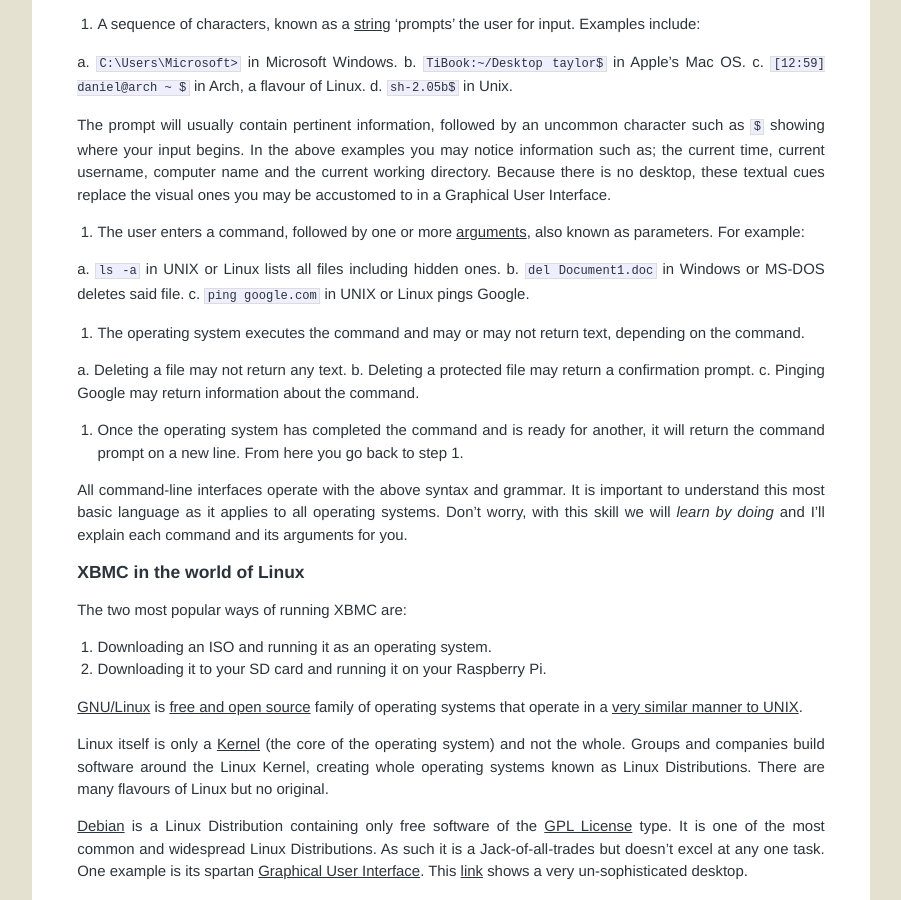
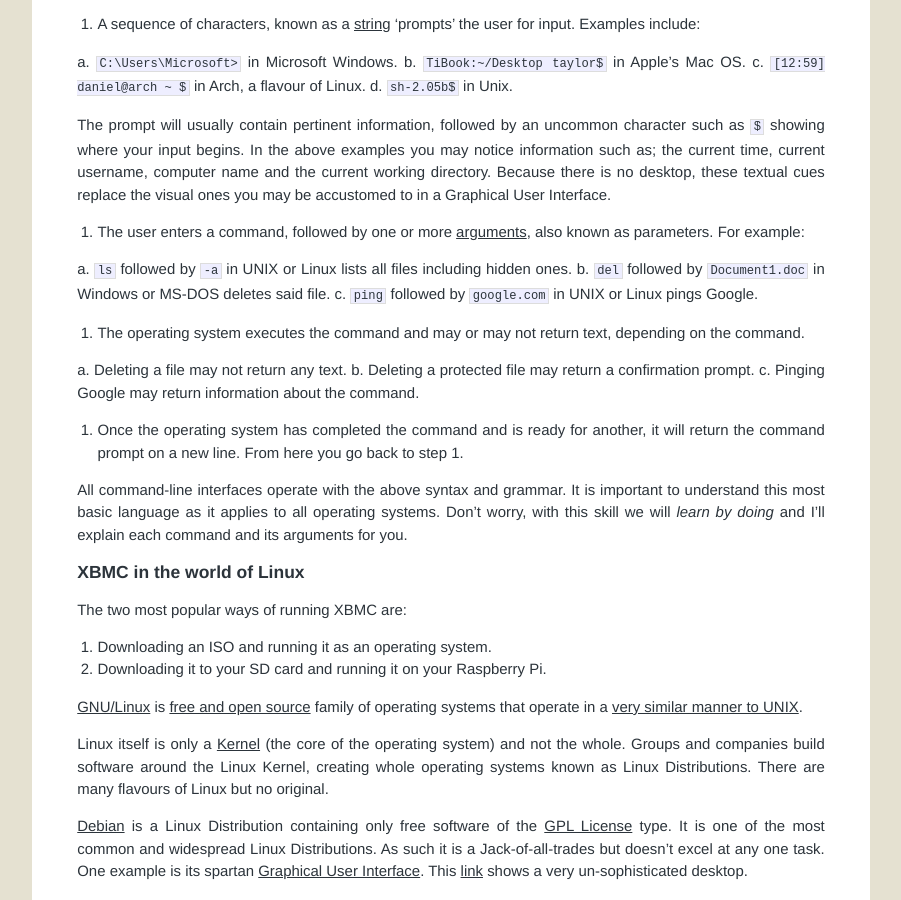
Before and after one commit to andre-abadi/andre-abadi.github.io, a Jekyll site: the page built from _posts/2014-02-05-xbmc-downloader-1.md, in a window 1280 px wide and 900 px high, scrolled down 763 px. Shown: the whole window, without its empty margins (189-1090 px from the left). Built offline with Jekyll 4.4.1, drawn with Linux system fonts in a browser that asks for light colours; Markdown is read by kramdown in place of the engine named in the settings.

Commit message:
Update 2014-02-05-xbmc-downloader-1.md

```diff
--- a/_posts/2014-02-05-xbmc-downloader-1.md
+++ b/_posts/2014-02-05-xbmc-downloader-1.md
@@ -38,9 +38,9 @@
 
 2. The user enters a command, followed by one or more [arguments](http://en.wikipedia.org/wiki/Command-line_interface#Arguments), also known as parameters. For example:
 
-  a. `ls -a` in UNIX or Linux lists all files including hidden ones.
-  b. `del Document1.doc` in Windows or MS-DOS deletes said file.
-  c. `ping google.com` in UNIX or Linux pings Google.
+  a. `ls` followed by `-a` in UNIX or Linux lists all files including hidden ones.
+  b. `del` followed by `Document1.doc` in Windows or MS-DOS deletes said file.
+  c. `ping` followed by `google.com` in UNIX or Linux pings Google.
 
 3. The operating system executes the command and may or may not return text, depending on the command.
 
```
